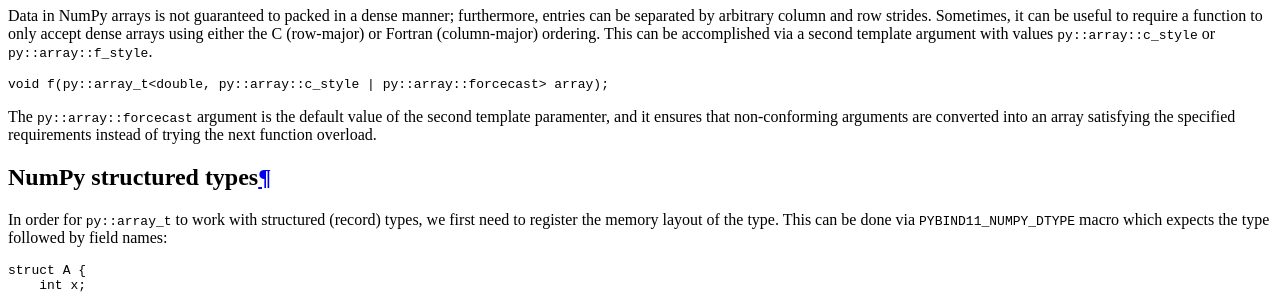
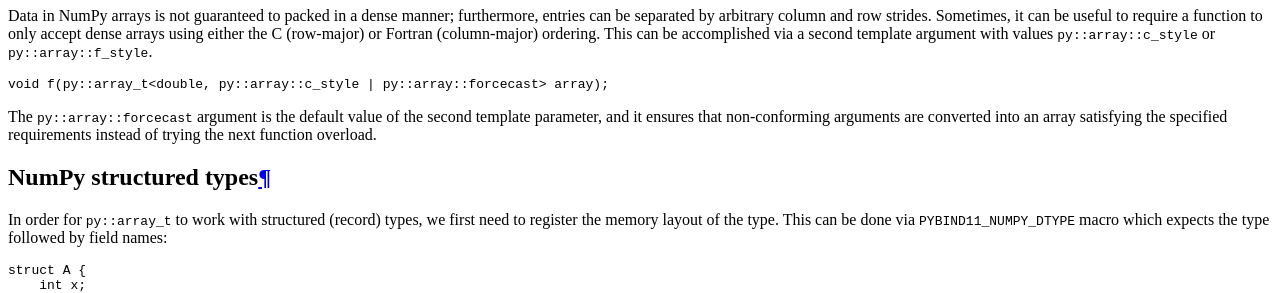
Before and after one commit to pybind/pybind11, a Sphinx documentation site: the page built from docs/advanced.rst, in a window 1280 px wide and 900 px high, scrolled down 18674 px. Shown: the part 152-445 px from the top of the window. Built offline with Sphinx 7.4.7 and the Read the Docs theme 2.0.0, drawn with Linux system fonts in a browser that asks for light colours; some of the changed text lies outside the part shown.

Commit message:
Fix minor documentation spelling mistakes

```diff
--- a/docs/advanced.rst
+++ b/docs/advanced.rst
@@ -1524,7 +1524,7 @@
     void f(py::array_t<double, py::array::c_style | py::array::forcecast> array);
 
 The ``py::array::forcecast`` argument is the default value of the second
-template paramenter, and it ensures that non-conforming arguments are converted
+template parameter, and it ensures that non-conforming arguments are converted
 into an array satisfying the specified requirements instead of trying the next
 function overload.
 
--- a/docs/faq.rst
+++ b/docs/faq.rst
@@ -121,7 +121,7 @@
 2. enable parallel builds (if desired).
 
 3. allow for faster incremental builds. For instance, when a single class
-   definiton is changed, only a subset of the binding code will generally need
+   definition is changed, only a subset of the binding code will generally need
    to be recompiled.
 
 How can I create smaller binaries?
@@ -131,7 +131,7 @@
 *template metaprogramming*, which is a way of performing computation at compile
 time using type information. Template metaprogamming usually instantiates code
 involving significant numbers of deeply nested types that are either completely
-removed or reduced to just a few instrutions during the compiler's optimization
+removed or reduced to just a few instructions during the compiler's optimization
 phase. However, due to the nested nature of these types, the resulting symbol
 names in the compiled extension library can be extremely long. For instance,
 the included test suite contains the following symbol:
```
Also changed, not shown: other parts of docs/advanced.rst (+2 -2 lines).
